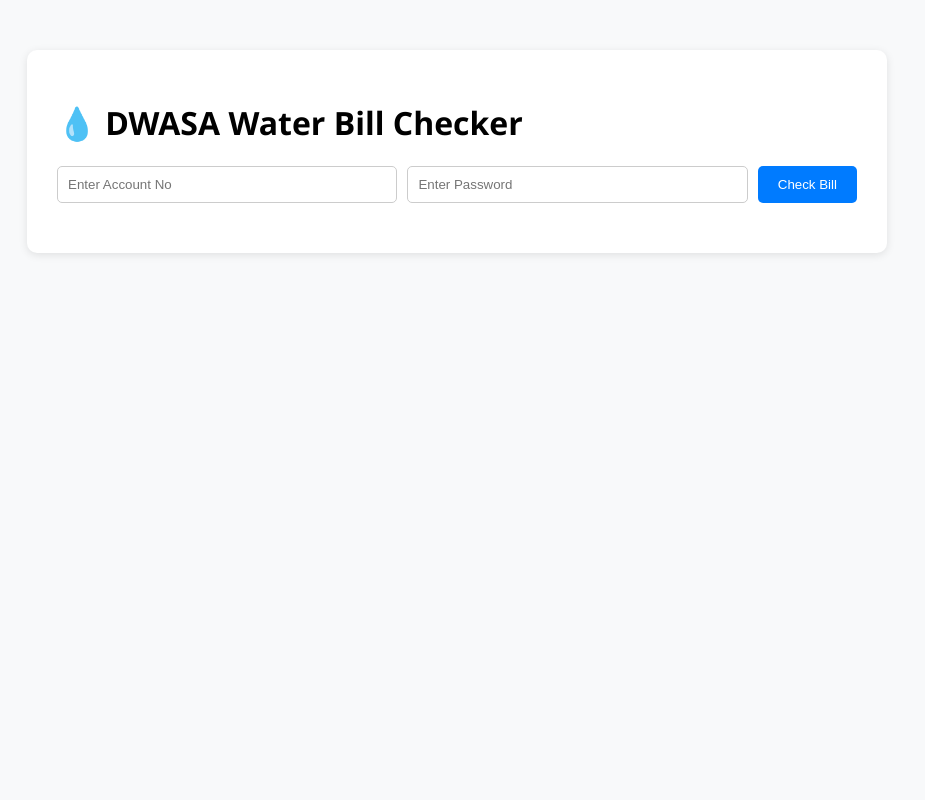
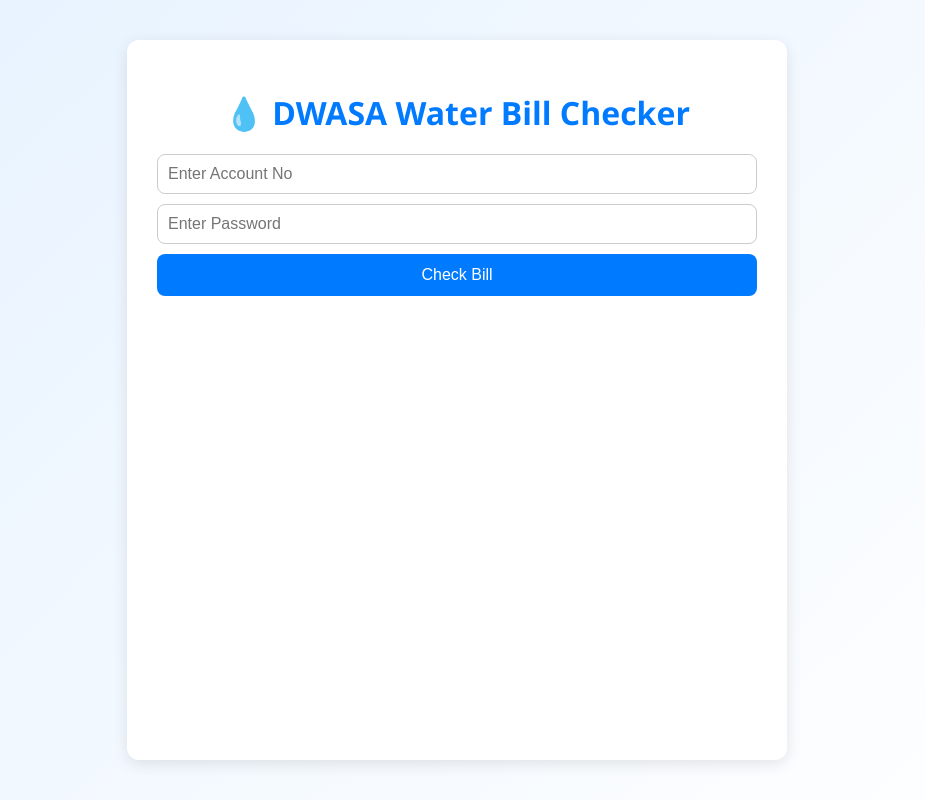
Before and after one commit to mujahidulhasan/water-bill, a Flask app: page / in a window 1280 px wide. Shown: the whole page, without its empty margins (183-1108 px from the left). Run offline with Flask 3, Linux system fonts and the light colour scheme.

Commit message:
Update style.css

```diff
--- a/static/style.css
+++ b/static/style.css
@@ -1,59 +1,86 @@
 body {
   font-family: "Segoe UI", sans-serif;
-  background: #f8f9fa;
+  background: linear-gradient(135deg, #e6f2ff, #ffffff);
+  margin: 0;
+  padding: 0;
+  display: flex;
+  justify-content: center;
+  min-height: 100vh;
 }
 
 .container {
-  max-width: 800px;
-  margin: 50px auto;
   background: white;
+  width: 90%;
+  max-width: 600px;
+  margin: 40px auto;
   padding: 30px;
-  border-radius: 10px;
-  box-shadow: 0 2px 8px rgba(0,0,0,0.1);
+  border-radius: 12px;
+  box-shadow: 0 4px 15px rgba(0,0,0,0.1);
 }
 
-form {
+h1 {
+  text-align: center;
+  color: #007bff;
+  margin-bottom: 20px;
+}
+
+.form-box {
   display: flex;
+  flex-direction: column;
   gap: 10px;
   margin-bottom: 20px;
 }
 
 input {
-  flex: 1;
   padding: 10px;
   border: 1px solid #ccc;
-  border-radius: 5px;
+  border-radius: 8px;
+  font-size: 16px;
 }
 
 button {
   background: #007bff;
   color: white;
+  padding: 12px;
   border: none;
-  padding: 10px 20px;
-  border-radius: 5px;
+  border-radius: 8px;
+  font-size: 16px;
   cursor: pointer;
+  transition: 0.2s;
 }
 
 button:hover {
   background: #0056b3;
 }
 
-table {
-  width: 100%;
-  border-collapse: collapse;
+.card {
+  background: #f8f9fa;
+  padding: 15px 20px;
+  border-radius: 10px;
+  margin-bottom: 15px;
+  box-shadow: 0 1px 4px rgba(0,0,0,0.05);
 }
 
-th, td {
-  border: 1px solid #ddd;
-  padding: 8px;
-  text-align: center;
+.card h2 {
+  color: #333;
+  margin-top: 0;
 }
 
-th {
-  background: #007bff;
-  color: white;
+.status-paid {
+  color: green;
+  font-weight: bold;
+}
+
+.status-due {
+  color: red;
+  font-weight: bold;
 }
 
 .error {
-  color: red;
+  background: #ffeaea;
+  color: #d9534f;
+  padding: 10px;
+  border-radius: 8px;
+  text-align: center;
+  margin-bottom: 10px;
 }
```
